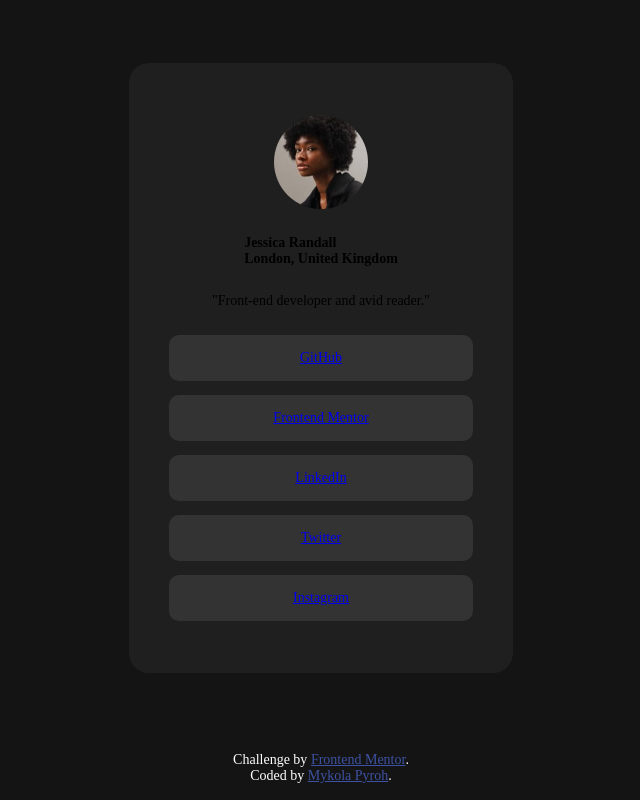
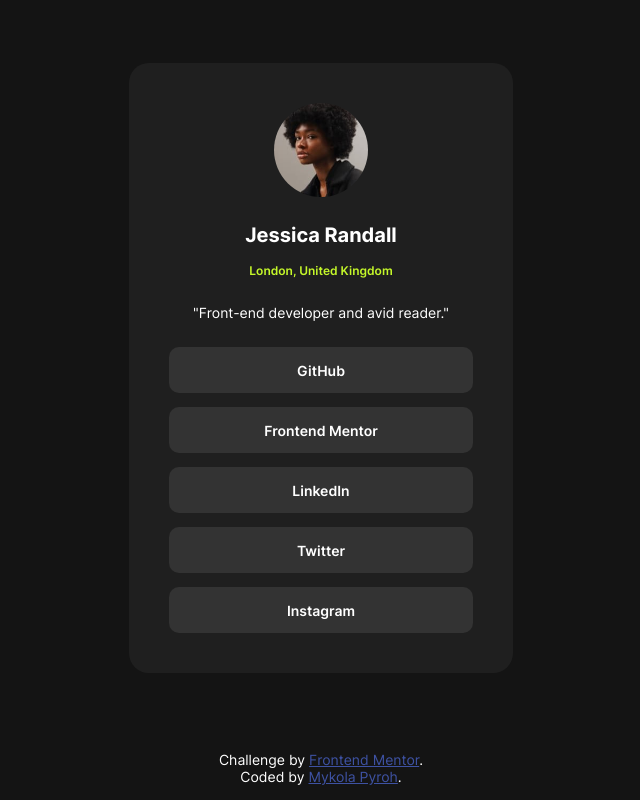
Before and after one commit to mykola-pyroh/social-links-profile, a plain HTML site: page index.html in a window 1280 px wide. Shown: the whole page, without its empty margins (319-959 px from the left). Drawn offline with Linux system fonts and the light colour scheme.

Commit message:
Task completed

```diff
--- a/index.html
+++ b/index.html
@@ -4,6 +4,7 @@
     <meta charset="UTF-8">
     <meta name="viewport" content="width=device-width, initial-scale=1.0">
     <title>Social links profile</title>
+    <link rel="shortcut icon" href="./src/img/favicon-32x32.png" type="image/x-icon">
     <link rel="stylesheet" href="styles.css">
 </head>
 <body>
--- /dev/null
+++ b/src/styles/_fonts.scss
@@ -0,0 +1,14 @@
+@font-face {
+    font-family: "Inter Regular";
+    src: url(./src/fonts/static/Inter-Regular.ttf);
+}
+
+@font-face {
+    font-family: "Inter Semibold";
+    src: url(./src/fonts/static/Inter-SemiBold.ttf);
+}
+
+@font-face {
+    font-family: "Inter Bold";
+    src: url(./src/fonts/static/Inter-Bold.ttf);
+}
--- a/src/styles/styles.scss
+++ b/src/styles/styles.scss
@@ -1,7 +1,10 @@
+@use './fonts';
 @use './variables';
 
 * {
     box-sizing: border-box;
+    font-family: "Inter Regular";
+    font-weight: normal;
     font-size: 14px;
     margin: 0;
     padding: 0;
@@ -26,6 +29,7 @@ main {
     justify-content: center;
     background-color: variables.$grey-800;
     border-radius: 20px;
+    padding: 40px;
     height: 610px;
     width: 384px;
     &__user-profile {
@@ -51,6 +55,26 @@ main {
         height: 94px;
         width: 94px;
     }
+    &__user-info {
+        display: flex;
+        flex-direction: column;
+        align-items: center;
+        justify-content: center;
+        gap: 16px;
+        h1 {
+            font-family: 'Inter Bold';
+            font-size: 20px;
+            color: variables.$white;
+        }
+        h2 {
+            font-family: 'Inter Semibold';
+            font-size: 12px;
+            color: variables.$green;
+        }
+    }
+    &__user-position {
+        color: variables.$white;
+    }
 }
 
 .links-container__link-item {
@@ -58,8 +82,15 @@ main {
     background-color: variables.$grey-700;
     text-align: center;
     align-content: center;
+    color: variables.$white;
+    font-family: 'Inter Semibold';
+    text-decoration: none;
     height: 46px;
     width: 304px;
+    &:hover{
+        color: variables.$grey-800;
+        background-color: variables.$green;
+    }
 }
 
 footer {
@@ -71,5 +102,8 @@ footer {
     height: 8svh;
     a {
         color: variables.$link;
+        &:hover {
+            color: variables.$green;
+        }
     }
 }
```
Also changed, not shown: styles.css, 1 other file.
